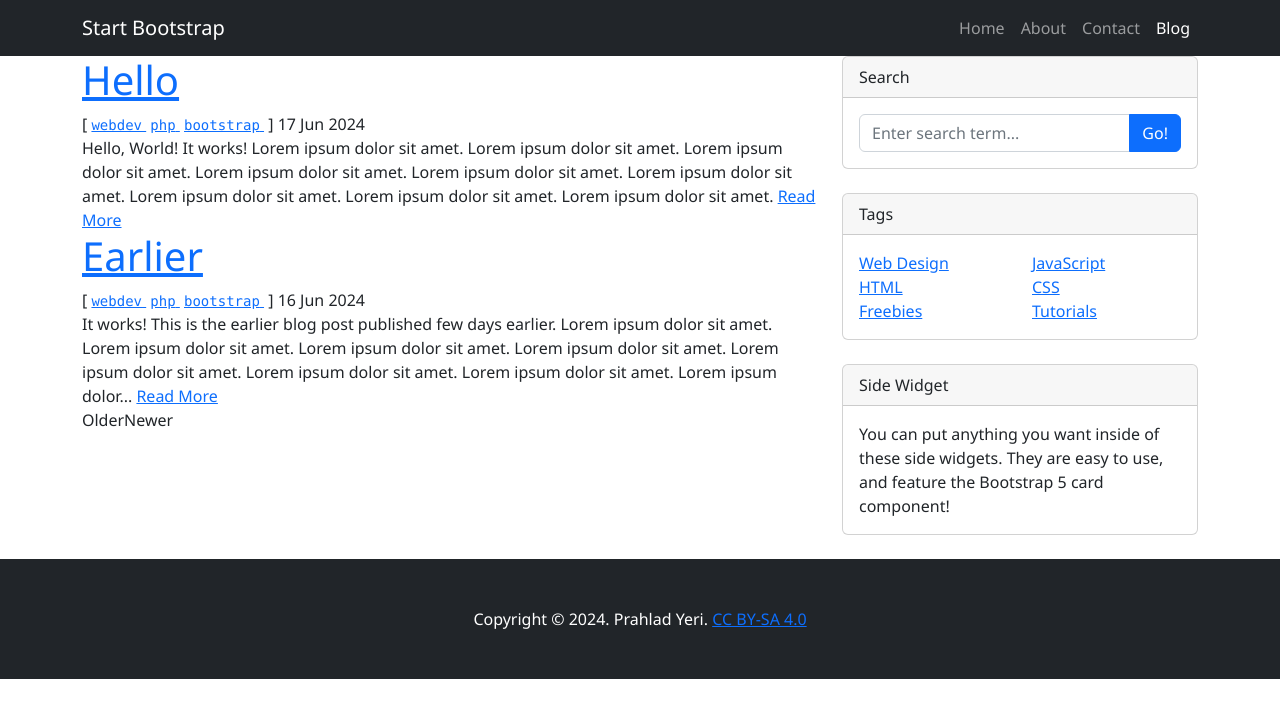
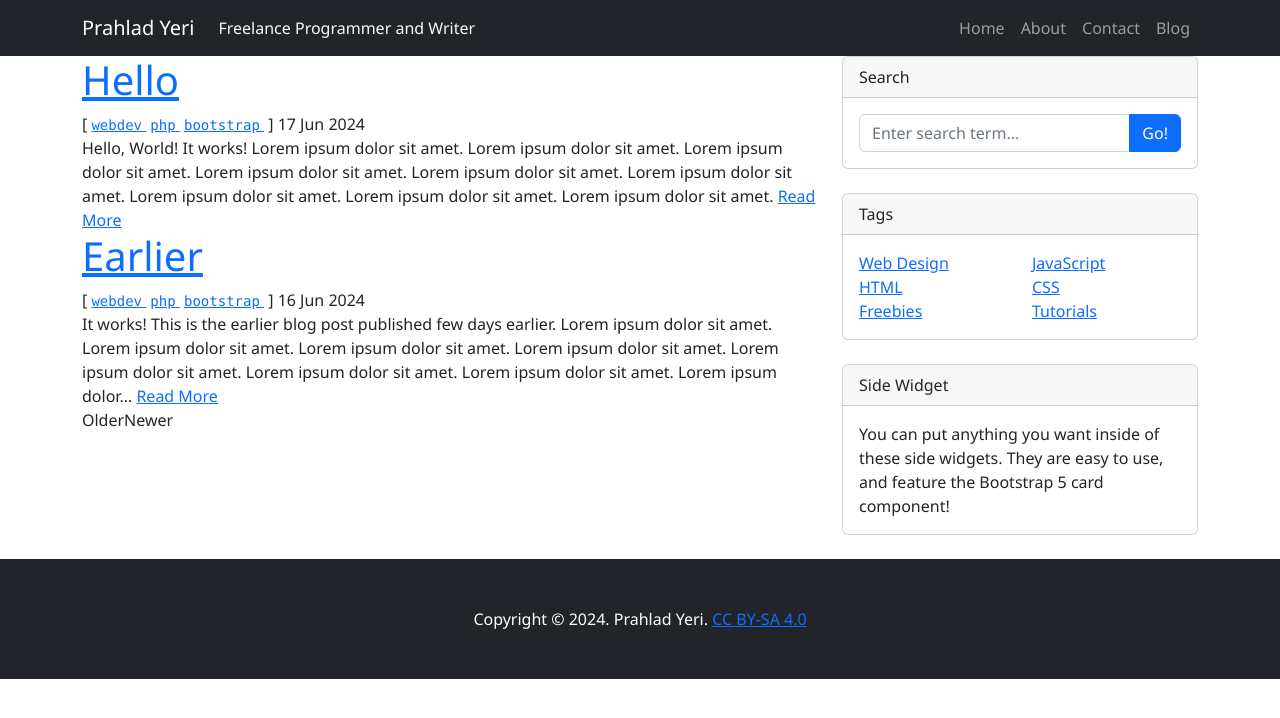
Before and after one commit to prahladyeri/jekyll-test, a Jekyll site: the page built from index.html, in a window 1280 px wide. Shown: the top 718 px of the page. Built offline with Jekyll 4.4.1, drawn with Linux system fonts in a browser that asks for light colours; nearby versions of some CDN libraries; the list of posts is cut into pages by our own code.

Commit message:
chore: upd

```diff
--- a/_layouts/base.html
+++ b/_layouts/base.html
@@ -50,14 +50,16 @@
 	<!-- Responsive navbar-->
 	<nav class="navbar navbar-expand-lg navbar-dark bg-dark">
 		<div class="container">
-			<a class="navbar-brand" href="#!">Start Bootstrap</a>
+			<a class="navbar-brand" href="#!">Prahlad Yeri</a>
+			<span class="navbar-text ms-2 text-light">Freelance Programmer and Writer</span> <!-- Tagline added here -->
+
 			<button class="navbar-toggler" type="button" data-bs-toggle="collapse" data-bs-target="#navbarSupportedContent" aria-controls="navbarSupportedContent" aria-expanded="false" aria-label="Toggle navigation"><span class="navbar-toggler-icon"></span></button>
 			<div class="collapse navbar-collapse" id="navbarSupportedContent">
 				<ul class="navbar-nav ms-auto mb-2 mb-lg-0">
 					<li class="nav-item"><a class="nav-link" href="#">Home</a></li>
 					<li class="nav-item"><a class="nav-link" href="#!">About</a></li>
 					<li class="nav-item"><a class="nav-link" href="#!">Contact</a></li>
-					<li class="nav-item"><a class="nav-link active" aria-current="page" href="#">Blog</a></li>
+					<li class="nav-item"><a class="nav-link" aria-current="page" href="#">Blog</a></li>
 				</ul>
 			</div>
 		</div>
```
